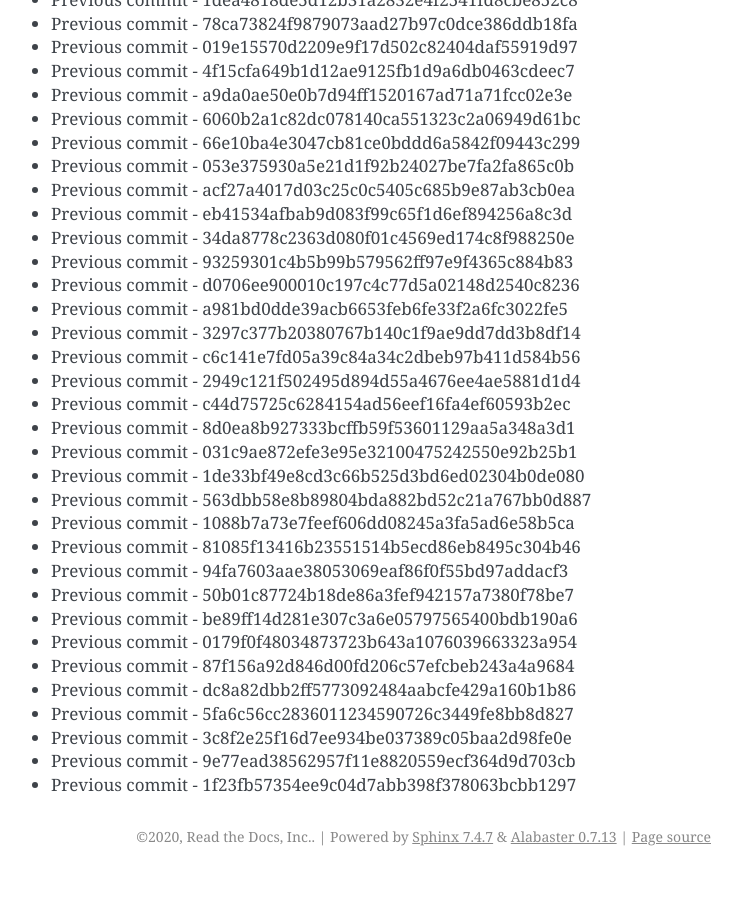
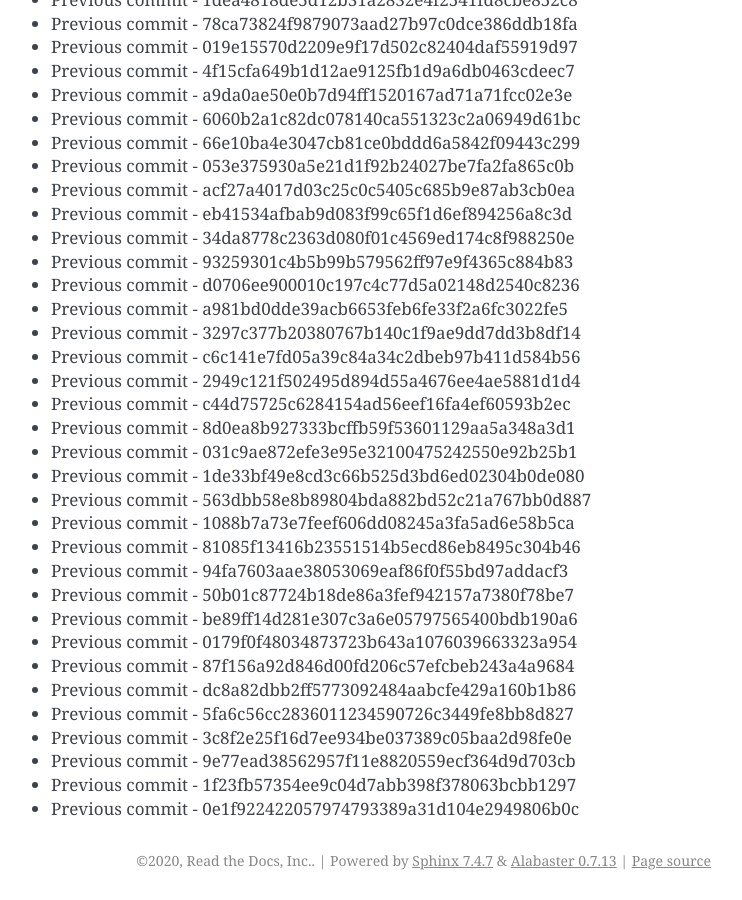
Before and after one commit to readthedocs/rtd-git-stresstest, a Sphinx documentation site: the page built from docs/updates.rst, in a window 1280 px wide and 900 px high, scrolled down 45489 px. Shown: the whole window, without its empty margins (399-1141 px from the left). Built offline with Sphinx 7.4.7, drawn with Linux system fonts in a browser that asks for light colours; before the commit the page ends 46365 px from its top, so only the background shows below that.

Commit message:
Generating commit from previous: 0e1f922422057974793389a31d104e2949806b0c

```diff
--- a/docs/updates.rst
+++ b/docs/updates.rst
@@ -1943,3 +1943,4 @@ It can be tested for any performance characteristics.
 * Previous commit - 3c8f2e25f16d7ee934be037389c05baa2d98fe0e
 * Previous commit - 9e77ead38562957f11e8820559ecf364d9d703cb
 * Previous commit - 1f23fb57354ee9c04d7abb398f378063bcbb1297
+* Previous commit - 0e1f922422057974793389a31d104e2949806b0c
```
